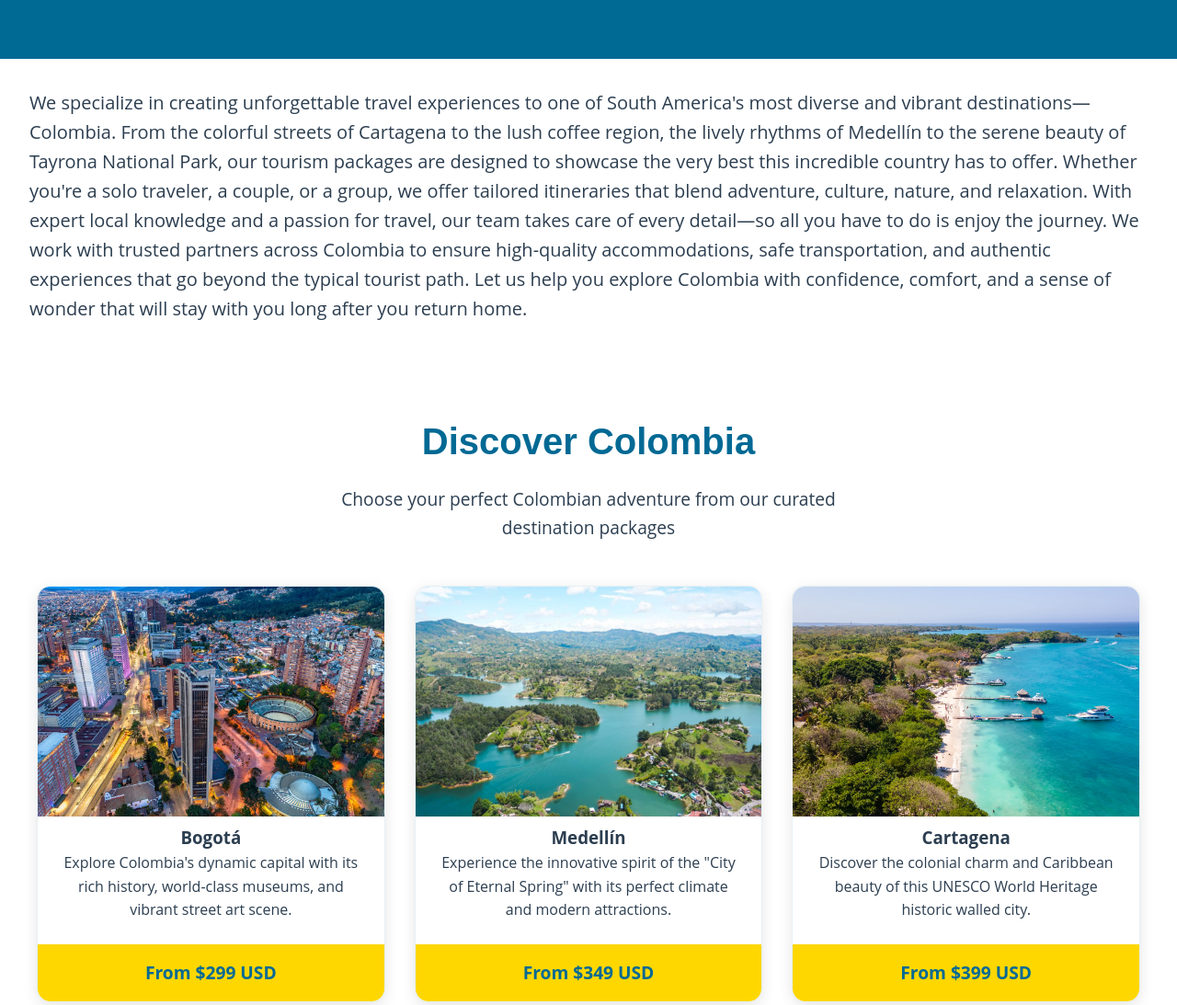
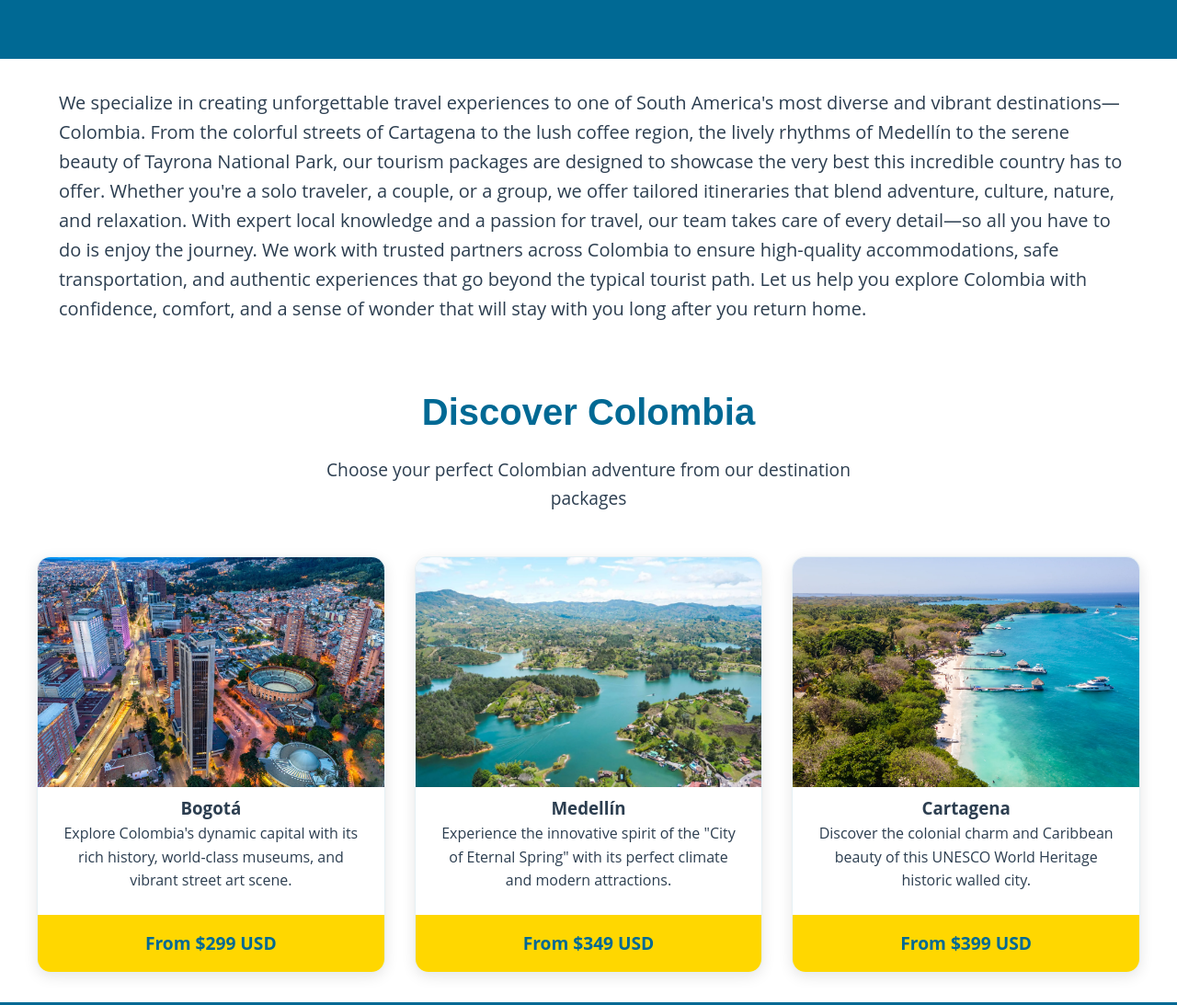
Before and after one commit to ealbanca/Travel-to-Colombia, a plain HTML site: page src/index.html in a window 1280 px wide. Shown: the part 802-1895 px from the top of the page at 92% size. Drawn offline with Linux system fonts and the light colour scheme; no server answers.

Commit message:
Updated Home page

```diff
--- a/src/css/style.css
+++ b/src/css/style.css
@@ -327,14 +327,15 @@ main {
     background-color: var(--color-background);
     color: var(--color-text);
     border-radius: 5px;
-    margin: 1rem 0;
+    margin: 1rem 1rem 2rem 2rem;
     font-size: var(--font-size-large);
 }
 
 .packages {
-    padding: 4rem 1rem;
+    padding: 1rem;
     background-color: var(--color-background);
     text-align: center;
+    margin-bottom: 1rem;
 }
 
 .packages h2 {
--- a/src/index.html
+++ b/src/index.html
@@ -51,7 +51,7 @@
 
         <section class="packages">
             <h2>Discover Colombia</h2>
-            <p class="packages-subtitle">Choose your perfect Colombian adventure from our curated destination packages</p>
+            <p class="packages-subtitle">Choose your perfect Colombian adventure from our destination packages</p>
 
             <ul class="packages-grid">
                 <li>
@@ -59,7 +59,8 @@
                         <img src="./public/images/bogota.webp" alt="Bogotá - Colombia's vibrant capital city" />
                         <h3>Bogotá</h3>
                         <div class="package-description">
-                            Explore Colombia's dynamic capital with its rich history, world-class museums, and vibrant street art scene.
+                            Explore Colombia's dynamic capital with its rich history, world-class museums, and vibrant
+                            street art scene.
                         </div>
                         <div class="package-price">From $299 USD</div>
                     </a>
@@ -69,7 +70,8 @@
                         <img src="./public/images/medellin.webp" alt="Medellín - City of Eternal Spring" />
                         <h3>Medellín</h3>
                         <div class="package-description">
-                            Experience the innovative spirit of the "City of Eternal Spring" with its perfect climate and modern attractions.
+                            Experience the innovative spirit of the "City of Eternal Spring" with its perfect climate
+                            and modern attractions.
                         </div>
                         <div class="package-price">From $349 USD</div>
                     </a>
@@ -79,7 +81,8 @@
                         <img src="./public/images/cartagena.webp" alt="Cartagena - Historic Caribbean jewel" />
                         <h3>Cartagena</h3>
                         <div class="package-description">
-                            Discover the colonial charm and Caribbean beauty of this UNESCO World Heritage historic walled city.
+                            Discover the colonial charm and Caribbean beauty of this UNESCO World Heritage historic
+                            walled city.
                         </div>
                         <div class="package-price">From $399 USD</div>
                     </a>
```
